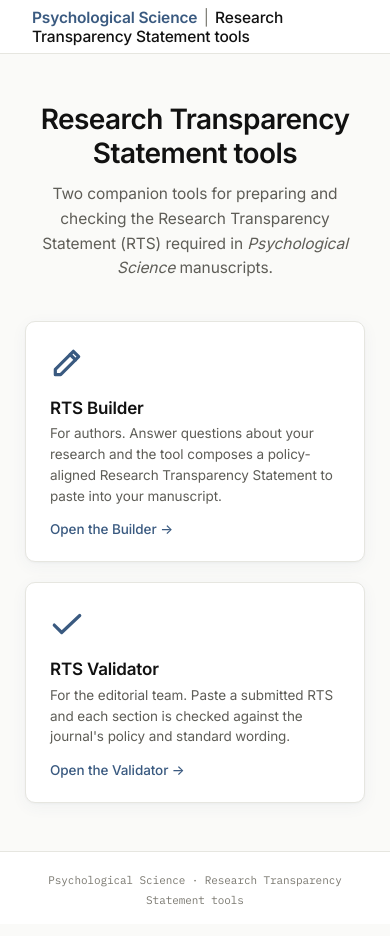
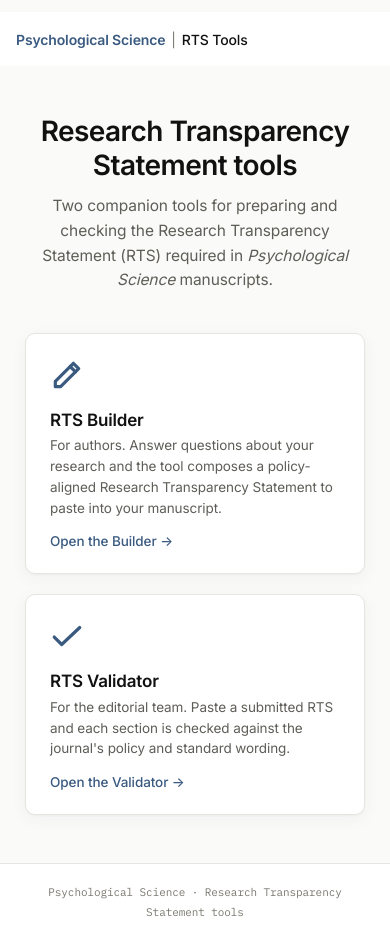
Before and after one commit to psci-star/psci-star.github.io, a plain HTML site: page index.html in a window 390 px wide. Drawn offline with Linux system fonts and the light colour scheme.

Commit message:
Update index.html

```diff
--- a/index.html
+++ b/index.html
@@ -36,12 +36,13 @@ body {
   flex-direction: column;
   -webkit-font-smoothing: antialiased;
   letter-spacing: -.005em;
+  /* Small gap above the header so it floats below the viewport top. */
+  padding-top: .75rem;
 }
 
 .header {
   height: 54px;
   background: var(--white);
-  border-bottom: 1px solid var(--g2);
   display: flex;
   align-items: center;
   padding: 0 2rem;
@@ -49,6 +50,16 @@ body {
 .hw         { font-size: 15.5px; font-weight: 500; letter-spacing: -.01em; }
 .hw-journal { color: var(--blue); font-weight: 600; }
 .hw-sep     { color: var(--g3); font-weight: 400; margin: 0 .15rem; }
+.hw-short   { display: none; }
+
+/* Narrow-viewport: swap the long title for the short form so it
+   doesn't overflow the header bar on phones. */
+@media (max-width: 640px) {
+  .header   { padding: 0 1rem; }
+  .hw       { font-size: 14px; }
+  .hw-full  { display: none; }
+  .hw-short { display: inline; }
+}
 
 .wrap {
   flex: 1;
@@ -137,7 +148,12 @@ body {
 <body>
 
 <header class="header">
-  <span class="hw"><span class="hw-journal">Psychological Science</span> <span class="hw-sep">|</span> Research Transparency Statement tools</span>
+  <span class="hw">
+    <span class="hw-journal">Psychological Science</span>
+    <span class="hw-sep">|</span>
+    <span class="hw-full">Research Transparency Statement tools</span>
+    <span class="hw-short">RTS Tools</span>
+  </span>
 </header>
 
 <div class="wrap">
```
